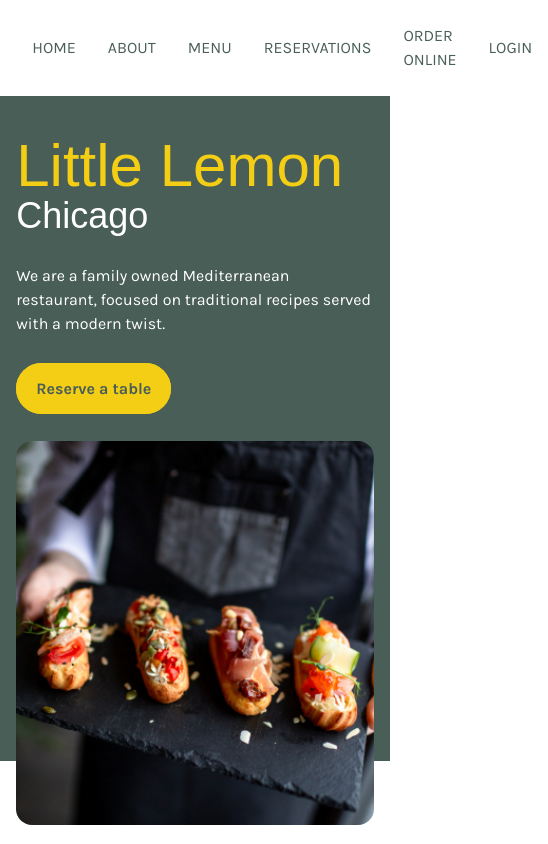
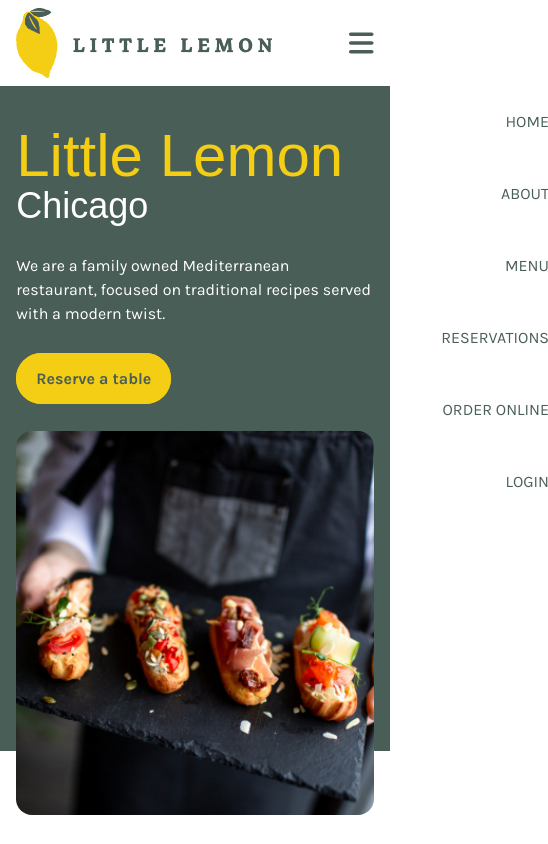
Before and after one commit to David-Werth/little-lemon, a Next.js app: page / in a window 390 px wide. Shown: the top 844 px of the page, 548 px wide, since content can reach past the window. Built offline with nearby package versions, Linux system fonts and the light colour scheme; a web font is replaced by a local one.

Commit message:
implemented mobile nav

```diff
--- a/app/globals.css
+++ b/app/globals.css
@@ -4,6 +4,6 @@
 
 @layer components {
 	.nav-link {
-		@apply flex items-center px-4 py-6 transition-colors hover:bg-yellow;
+		@apply flex items-end justify-end py-6 transition-colors px-9 lg:px-4 lg:items-center lg:justify-start hover:bg-yellow;
 	}
 }
--- a/app/layout.jsx
+++ b/app/layout.jsx
@@ -21,7 +21,7 @@ export default function RootLayout({ children }) {
 		<html lang="en">
 			<body className={`${karla.variable} ${markazi.variable}`}>
 				<Header />
-				<main>{children}</main>
+				<main className="top-[86.14px] relative z-0 mb-[86.14px]">{children}</main>
 				<Footer />
 			</body>
 		</html>
--- a/app/page.jsx
+++ b/app/page.jsx
@@ -34,6 +34,8 @@ export default function Home() {
 						className="self-center object-cover w-full -mb-16 h-96 rounded-2xl md:flex-1"
 						src={hero}
 						alt="bruscetta"
+						priority={true}
+						placeholder="blur"
 					/>
 				</div>
 			</section>
@@ -92,12 +94,12 @@ export default function Home() {
 						<Image
 							src={chefs}
 							alt="chefs"
-							className="object-cover w-full sm:w-3/6 lg:w-full rounded-2xl"
+							className="object-cover w-full sm:w-[48%] lg:w-full rounded-2xl"
 						/>
 						<Image
 							src={chefs2}
 							alt="chefs"
-							className="object-cover w-full sm:w-3/6 lg:w-full rounded-2xl"
+							className="object-cover w-full sm:w-[48%] lg:w-full rounded-2xl"
 						/>
 					</div>
 				</div>
--- a/components/Footer.jsx
+++ b/components/Footer.jsx
@@ -1,3 +1,5 @@
+'use client';
+
 import { FontAwesomeIcon } from '@fortawesome/react-fontawesome';
 import {
 	faEnvelope,
@@ -14,9 +16,6 @@ import {
 	faTwitter,
 	faYoutube,
 } from '@fortawesome/free-brands-svg-icons';
-
-let something =
-	'grid-cols-1 gap-5 sm:grid-cols-2 md:grid-cols-3 lg:grid-cols-4';
 
 const Footer = () => {
 	return (
--- a/components/Header.jsx
+++ b/components/Header.jsx
@@ -1,36 +1,9 @@
-import Image from 'next/image';
-import Link from 'next/link';
-
-import logo from '../public/logo.png';
+import Navbar from './Navbar';
 
 const Header = () => {
 	return (
-		<header className="flex justify-center h-24">
-			<nav className="flex items-center justify-between w-11/12 max-w-5xl">
-				<Link href="/">
-					<Image src={logo} alt="logo" className="w-64" />
-				</Link>
-				<ul className="flex h-full text-base text-green font-karla ">
-					<Link className="nav-link" href="/">
-						HOME
-					</Link>
-					<Link className="nav-link" href="/about">
-						ABOUT
-					</Link>
-					<Link className="nav-link" href="/menu">
-						MENU
-					</Link>
-					<Link className="nav-link" href="/reservations">
-						RESERVATIONS
-					</Link>
-					<Link className="nav-link" href="/order">
-						ORDER ONLINE
-					</Link>
-					<Link className="nav-link" href="/login">
-						LOGIN
-					</Link>
-				</ul>
-			</nav>
+		<header className="fixed z-50 flex justify-center w-full bg-white">
+			<Navbar />
 		</header>
 	);
 };
--- /dev/null
+++ b/components/Navbar.jsx
@@ -0,0 +1,83 @@
+'use client';
+
+import Image from 'next/image';
+import Link from 'next/link';
+
+import { FontAwesomeIcon } from '@fortawesome/react-fontawesome';
+import { faBars } from '@fortawesome/free-solid-svg-icons';
+import { faX } from '@fortawesome/free-solid-svg-icons';
+
+import logo from '../public/logo.png';
+import { useEffect, useState } from 'react';
+
+const Navbar = () => {
+	const [windowDimension, setWindowDimension] = useState(null);
+	const [clicked, setClicked] = useState(false);
+	const isMobile = windowDimension <= 1024;
+
+	useEffect(() => {
+		setWindowDimension(window.innerWidth);
+	}, []);
+
+	useEffect(() => {
+		const handleResize = () => {
+			setWindowDimension(window.innerWidth);
+		};
+
+		window.addEventListener('resize', handleResize);
+		return () => window.removeEventListener('resize', handleResize);
+	}, []);
+
+	const handleClick = () => {
+		setClicked(() => !clicked);
+	};
+
+	useEffect(() => {
+		if (!isMobile) {
+			setClicked(false);
+		}
+	}, [isMobile]);
+
+	return (
+		<nav className="flex flex-row items-center justify-between w-11/12 max-w-5xl bg-white ">
+			<Link href="/">
+				<Image src={logo} alt="logo" className="w-64 my-2 lg:inline" />
+			</Link>
+			<FontAwesomeIcon
+				icon={!clicked ? faBars : faX}
+				onClick={handleClick}
+				className="cursor-pointer h-7 lg:hidden text-green"
+			/>
+			<ul
+				className={`${
+					clicked && isMobile ? 'right-0' : '-right-[50%]'
+				} absolute min-w-[50%] transition-[right] lg:transition-none lg:w-auto top-[86.14px] lg:top-0 lg:relative lg:right-0 lg:flex flex-col lg:flex-row h-screen lg:h-full text-base bg-white  text-green font-karla`}
+			>
+				<Link onClick={() => setClicked(false)} className="nav-link" href="/">
+					HOME
+				</Link>
+				<Link onClick={() => setClicked(false)} className="nav-link" href="/about">
+					ABOUT
+				</Link>
+				<Link onClick={() => setClicked(false)} className="nav-link" href="/menu">
+					MENU
+				</Link>
+				<Link
+					onClick={() => setClicked(false)}
+					className="nav-link"
+					href="/reservations"
+				>
+					RESERVATIONS
+				</Link>
+				<Link onClick={() => setClicked(false)} className="nav-link" href="/order">
+					ORDER ONLINE
+				</Link>
+				<Link onClick={() => setClicked(false)} className="nav-link" href="/login">
+					LOGIN
+				</Link>
+			</ul>
+		</nav>
+	);
+};
+
+export default Navbar;
--- a/components/UnderConstruction.jsx
+++ b/components/UnderConstruction.jsx
@@ -3,9 +3,9 @@ import { FontAwesomeIcon } from '@fortawesome/react-fontawesome';
 
 const UnderConstruction = () => {
 	return (
-		<div className="flex flex-col items-center justify-center w-11/12 max-w-5xl gap-12 py-10 h-3/5 text-green">
+		<div className="flex flex-col items-center justify-center w-11/12 max-w-5xl gap-12 py-10 text-green">
 			<h1 className="text-6xl font-markazi">Page is under construction!</h1>
-			<FontAwesomeIcon icon={faScrewdriverWrench} className="max-h-48" />
+			<FontAwesomeIcon icon={faScrewdriverWrench} className="h-48" />
 		</div>
 	);
 };
```
